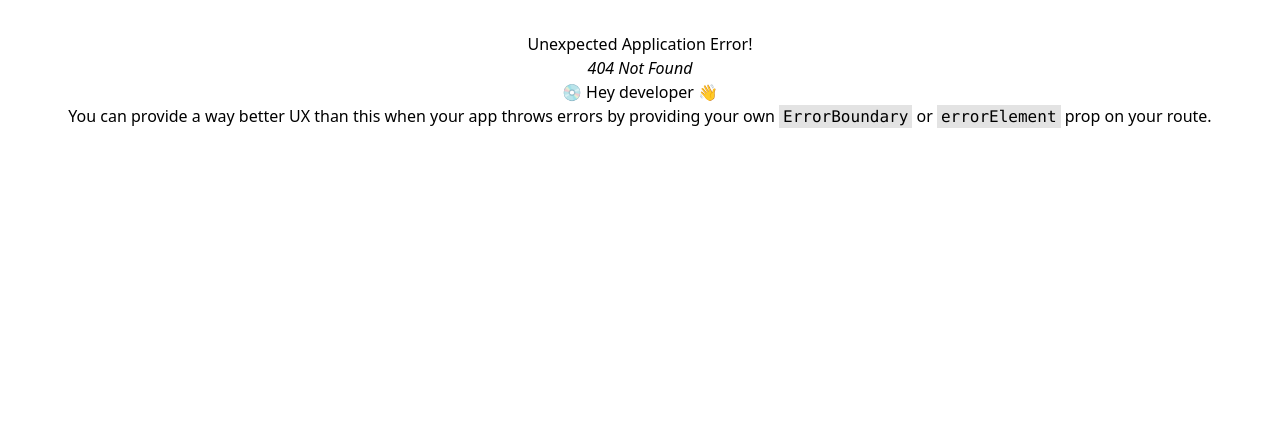
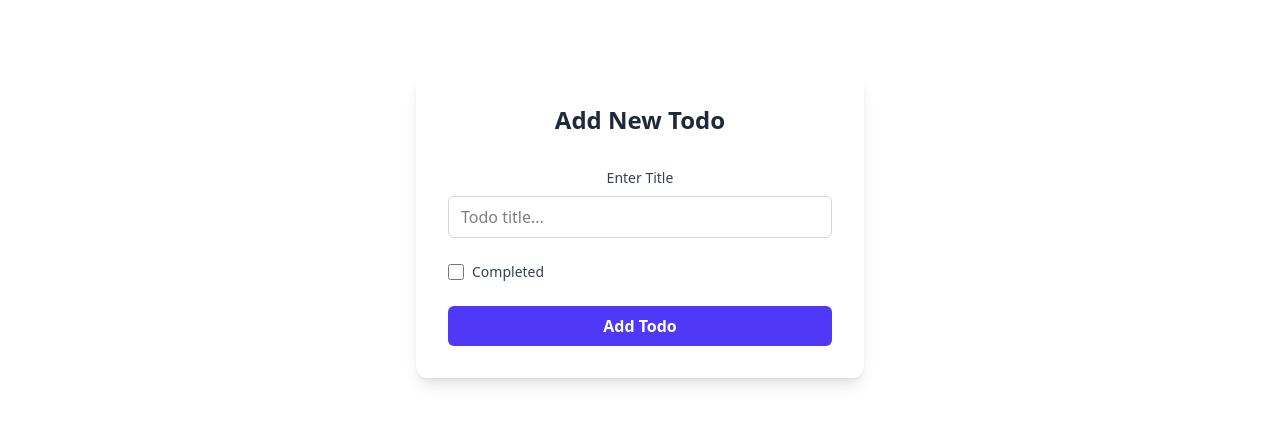
Before and after one commit to gurmandeep/react-app, a React (Vite) app: page /add-todo in a window 1280 px wide. Before the commit this address had no page. Shown: the top 424 px of the page. Built offline with nearby package versions, Linux system fonts and the light colour scheme.

Commit message:
add todo functionality

```diff
--- a/src/App.tsx
+++ b/src/App.tsx
@@ -1,8 +1,12 @@
 import { createBrowserRouter, RouterProvider } from "react-router-dom";
 import "./App.css";
 import AllTodos from "./pages/AllTodos";
+import AddTodo from "./components/AddTodo";
 
-const router = createBrowserRouter([{ path: "/", Component: AllTodos }]);
+const router = createBrowserRouter([
+  { path: "/", Component: AllTodos },
+  { path: "/add-todo", Component: AddTodo },
+]);
 
 function App() {
   return <RouterProvider router={router} />;
--- a/src/components/AddTodo.tsx
+++ b/src/components/AddTodo.tsx
@@ -1,11 +1,77 @@
-function add() {}
+import { useState } from "react";
+import { addTodo } from "../services/getTodoService";
 
 function AddTodo() {
+  const [title, setTitle] = useState<string>("");
+  const [completed, setCompleted] = useState<boolean>(false);
+  const [success, setSuccess] = useState<string>("");
+
+  function add() {
+    const saveTodo = addTodo({ title: title, completed: completed });
+    console.log(saveTodo);
+    saveTodo.then((res) => {
+      if (res.id > 0) {
+        setSuccess("Success! Todo has been created");
+      }
+    });
+  }
+
+  function close() {
+    setSuccess("");
+  }
+
   return (
-    <>
-      <input type="text" />
-      <button onClick={add}>Add Todo</button>
-    </>
+    <div className="max-w-md mx-auto mt-10 p-8 bg-white rounded-xl shadow-lg flex flex-col gap-6">
+      {success ? (
+        <div>
+          <div className="bg-green-400 px-4 py-2 rounded text-white">
+            {success}
+            <span className="top-0 float-end">
+              <button onClick={close}>X</button>
+            </span>
+          </div>
+        </div>
+      ) : (
+        ""
+      )}
+      <h2 className="text-2xl font-bold text-gray-800 mb-2 text-center">
+        Add New Todo
+      </h2>
+      <div className="flex flex-col gap-2">
+        <label
+          htmlFor="todo-title"
+          className="text-sm font-medium text-gray-700"
+        >
+          Enter Title
+        </label>
+        <input
+          id="todo-title"
+          type="text"
+          className="border border-gray-300 rounded-md px-3 py-2 focus:outline-none focus:ring-2 focus:ring-indigo-500"
+          value={title}
+          onChange={(e) => setTitle(e.target.value)}
+          placeholder="Todo title..."
+        />
+      </div>
+      <div className="flex items-center gap-2">
+        <input
+          id="todo-completed"
+          type="checkbox"
+          checked={completed}
+          onChange={(e) => setCompleted(e.target.checked)}
+          className="accent-indigo-500 w-4 h-4"
+        />
+        <label htmlFor="todo-completed" className="text-sm text-gray-700">
+          Completed
+        </label>
+      </div>
+      <button
+        className="w-full py-2 px-4 bg-indigo-600 hover:bg-indigo-700 text-white font-semibold rounded-md transition-colors duration-200"
+        onClick={add}
+      >
+        Add Todo
+      </button>
+    </div>
   );
 }
 
--- a/src/services/getTodoService.tsx
+++ b/src/services/getTodoService.tsx
@@ -8,12 +8,12 @@ const getTodos = async () => {
   return todos;
 };
 
-const addTodo = (todo: Todo) => {
-  const response = fetch(`${API_URL}/todos`, {
+const addTodo = async (todo: Todo) => {
+  const response = await fetch(`${API_URL}/todos`, {
     method: "POST",
     body: JSON.stringify(todo),
   });
-  return response;
+  return response.json();
 };
 
-export { getTodos };
+export { getTodos, addTodo };
--- a/src/types/TodoTypes.tsx
+++ b/src/types/TodoTypes.tsx
@@ -4,7 +4,7 @@ export type Action =
   | { type: "FETCH_ERROR"; payload: string };
 
 export type Todo = {
-  id: number;
+  id?: number;
   title: string;
   completed: boolean;
 };
```
